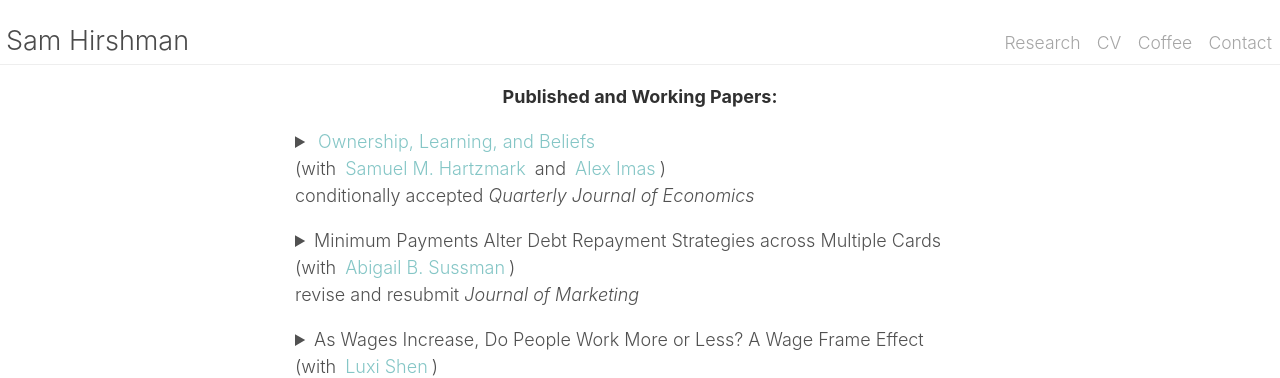
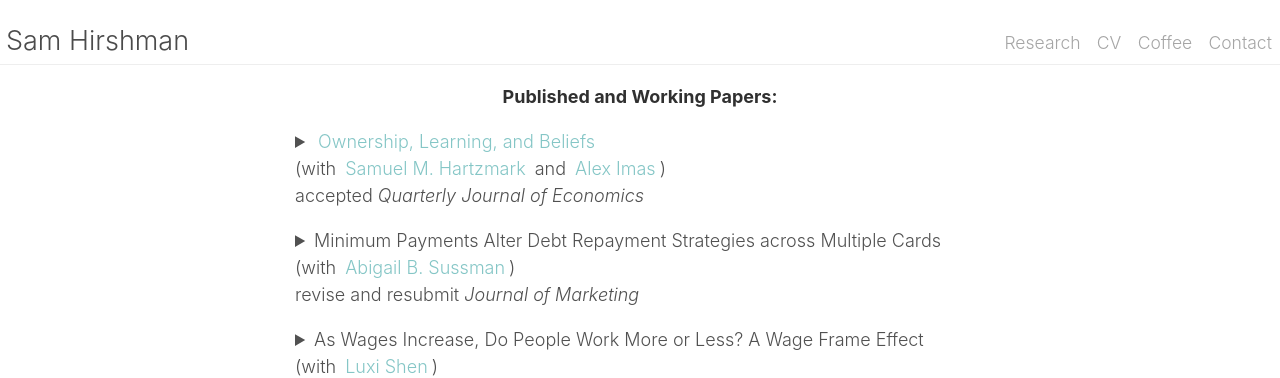
Before and after one commit to shirshma/shirshma.github.io, a Jekyll site: the page built from docs/research.md, in a window 1280 px wide. Shown: the top 378 px of the page. Built offline with Jekyll 4.4.1, drawn with Linux system fonts in a browser that asks for light colours.

Commit message:
Update research.md

```diff
--- a/docs/research.md
+++ b/docs/research.md
@@ -6,7 +6,7 @@ description: Research Papers
 <p align="center"><strong>Published and Working Papers:</strong></p>
 
   <p><details><summary>
-  <span class="fn"> <a href="https://papers.ssrn.com/sol3/papers.cfm?abstract_id=3465246" target="_blank">Ownership, Learning, and Beliefs </a> </span> <br> (with <a href="https://sites.google.com/site/samhartzmark/">Samuel M. Hartzmark</a> and <a href="http://www.aleximas.com/"> Alex Imas</a>) <br> conditionally accepted <i>Quarterly Journal of Economics</i>
+  <span class="fn"> <a href="https://papers.ssrn.com/sol3/papers.cfm?abstract_id=3465246" target="_blank">Ownership, Learning, and Beliefs </a> </span> <br> (with <a href="https://sites.google.com/site/samhartzmark/">Samuel M. Hartzmark</a> and <a href="http://www.aleximas.com/"> Alex Imas</a>) <br> accepted <i>Quarterly Journal of Economics</i>
   </summary>
   <p>
     <b>Abstract:</b>
```
